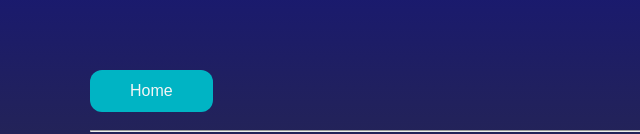
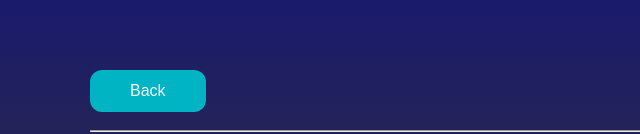
Before and after one commit to s3rr3al/Interactive_Sketchbook, a plain HTML site: page homework/nightsky.html in a window 1280 px wide. Shown: the part 820-954 px from the top of the page, 0-640 px from the left. Drawn offline with Linux system fonts and the light colour scheme.

Commit message:
Revision

```diff
--- a/homework/nightsky.html
+++ b/homework/nightsky.html
@@ -21,7 +21,7 @@
 		<img id="starFour" src="img/starFour.svg">
          </div>
 
-        <a id="start" href="../index.html">Home</a>
+        <a id="start" href="../Checkpoint_one/checkpoint_one.html">Back</a>
 
 
         <!-- directions for the homework are in the homework.css file -->
```
Also changed, not shown: Checkpoint_one/checkpoint_one.html (+1 -0 lines).
